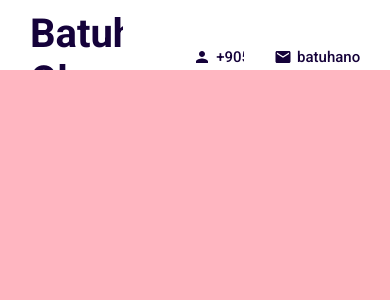
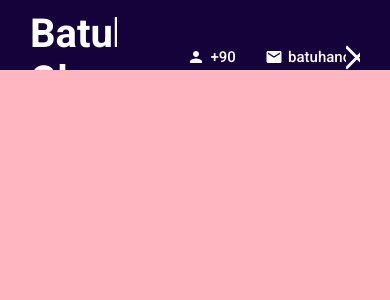
Before and after one commit to BatuhanOkur/Portfolio, a React (Create React App) app in the folder portfolio/: page / in a window 390 px wide. Shown: the top 300 px of the page. Built offline with nearby package versions, Linux system fonts and the light colour scheme.

Commit message:
Hamburger and hamburger animation have been added in topbar.

```diff
--- a/portfolio/src/App.jsx
+++ b/portfolio/src/App.jsx
@@ -4,11 +4,14 @@
 import Works from "./components/works/Works";
 import Contact from "./components/contact/Contact";
 import "./app.scss"
+import {useState} from "react";
+
 
 function App() {
+  const [menuOpen, setMenuOpen] = useState(true)
   return (
     <div className="app">
-        <Topbar/>
+        <Topbar menuOpen={menuOpen} setMenuOpen={setMenuOpen}/>
         <div className="sections">
           <Intro/>
           <Portfolio/>
--- a/portfolio/src/components/topbar/Topbar.jsx
+++ b/portfolio/src/components/topbar/Topbar.jsx
@@ -4,9 +4,9 @@
 import PersonIcon from '@mui/icons-material/Person';
 
 
-export default function Topbar() {
+export default function Topbar({menuOpen,setMenuOpen}) {
   return (
-    <div className='topbar'>
+    <div className={"topbar " + (menuOpen && "active")}>
       <div className="wrapper">
         <div className="left">
           <a href="#intro" className='logo'>Batuhan Okur</a>
@@ -20,7 +20,11 @@
           </div>
         </div>
         <div className="right">
-
+          <div className="hamburger" onClick={()=>setMenuOpen(!menuOpen)}>
+            <span className='line1'></span>
+            <span className='line2'></span>
+            <span className='line3'></span>
+          </div>
         </div>
       </div>
     </div>
--- a/portfolio/src/components/topbar/topbar.scss
+++ b/portfolio/src/components/topbar/topbar.scss
@@ -8,6 +8,7 @@
     position: fixed;
     top: 0;
     z-index: 2;
+    transition: all 1s ease;
 
     .wrapper{
         padding: 10px 30px;
@@ -42,5 +43,47 @@
 
             }
         }
+        .right{
+            .hamburger{
+                width: 32px;
+                height: 25px;
+                display: flex;
+                flex-direction: column;
+                justify-content: space-between;
+                cursor: pointer;
+                &::-webkit-scrollbar{
+                    display: none;
+                }
+
+                span{
+                    width: 100%;
+                    height: 3px;
+                    background-color: $mainColor;
+                    transform-origin: left;
+                    transition: all 2s ease;
+                }
+            }
+        }
+
+    }
+    &.active{
+        background-color: $mainColor;
+        color: white;
+
+        .hamburger{
+            span{
+                &:first-child{
+                    background-color: white;
+                    transform: rotate(45deg);
+                }
+                &:nth-child(2){
+                    opacity: 0;
+                }
+                &:last-child{
+                    background-color: white;
+                    transform: rotate(-45deg);
+                }
+            }
+        }
     }
 }
```
